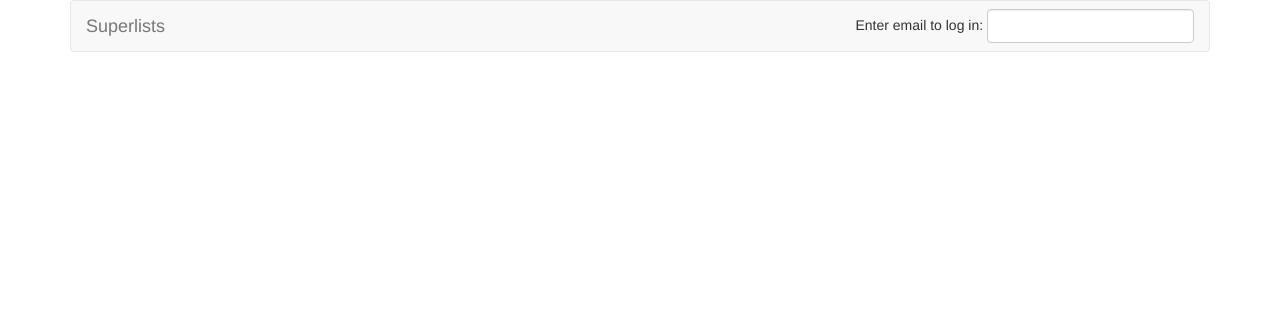
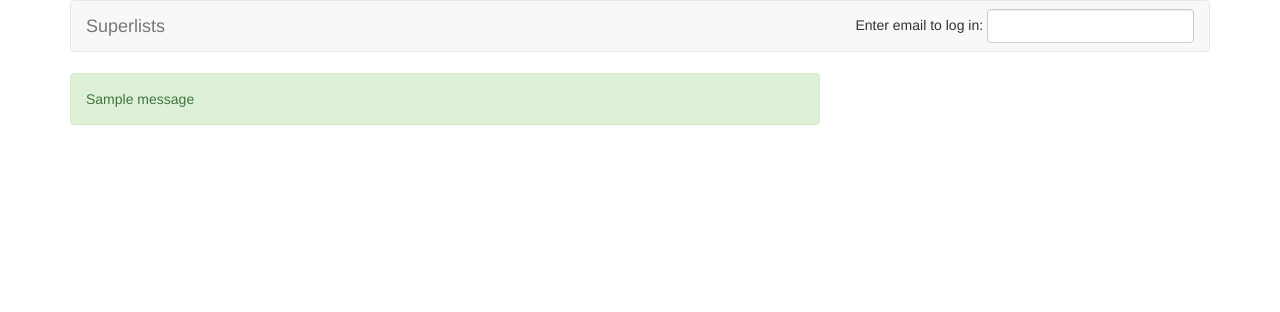
Before and after one commit to henrany/tdd-project, a Django app: page / in a window 1280 px wide. Shown: the top 312 px of the page. Run offline with Django 3.2, Linux system fonts and the light colour scheme; tables that the repository leaves empty hold one stand-in row (values such as "Sample post"); one stand-in notice (Sample message) is shown; some libraries are stand-ins or nearby versions.

Commit message:
Adding Messages to Our HTML

```diff
--- a/accounts/views.py
+++ b/accounts/views.py
@@ -7,9 +7,9 @@ def send_login_email(request):
     email = request.POST['email']
     send_mail(
         'Your login link for Superlists',
-        'body text tbc',
+        'Use this link to log in',
         'noreply@superlists',
-        [email],
+        [email]
     )
     messages.success(
         request,
--- a/lists/templates/base.html
+++ b/lists/templates/base.html
@@ -30,6 +30,22 @@
         </div>
       </div>
 
+      </nav>
+
+      {% if messages %}
+      <div class="row">
+        <div class="col-md-8">
+          {% for message in messages %}
+          {% if message.level_tag == 'success' %}
+          <div class="alert alert-success">{{ message }}</div>
+          {% else %}
+          <div class="alert alert-warning">{{ message }}</div>
+          {% endif %}
+          {% endfor %}
+        </div>
+      </div>
+      {% endif %}
+
     </div>
   </body>
 
```
Also changed, not shown: accounts/tests/test_views.py (line endings or trailing spaces).
